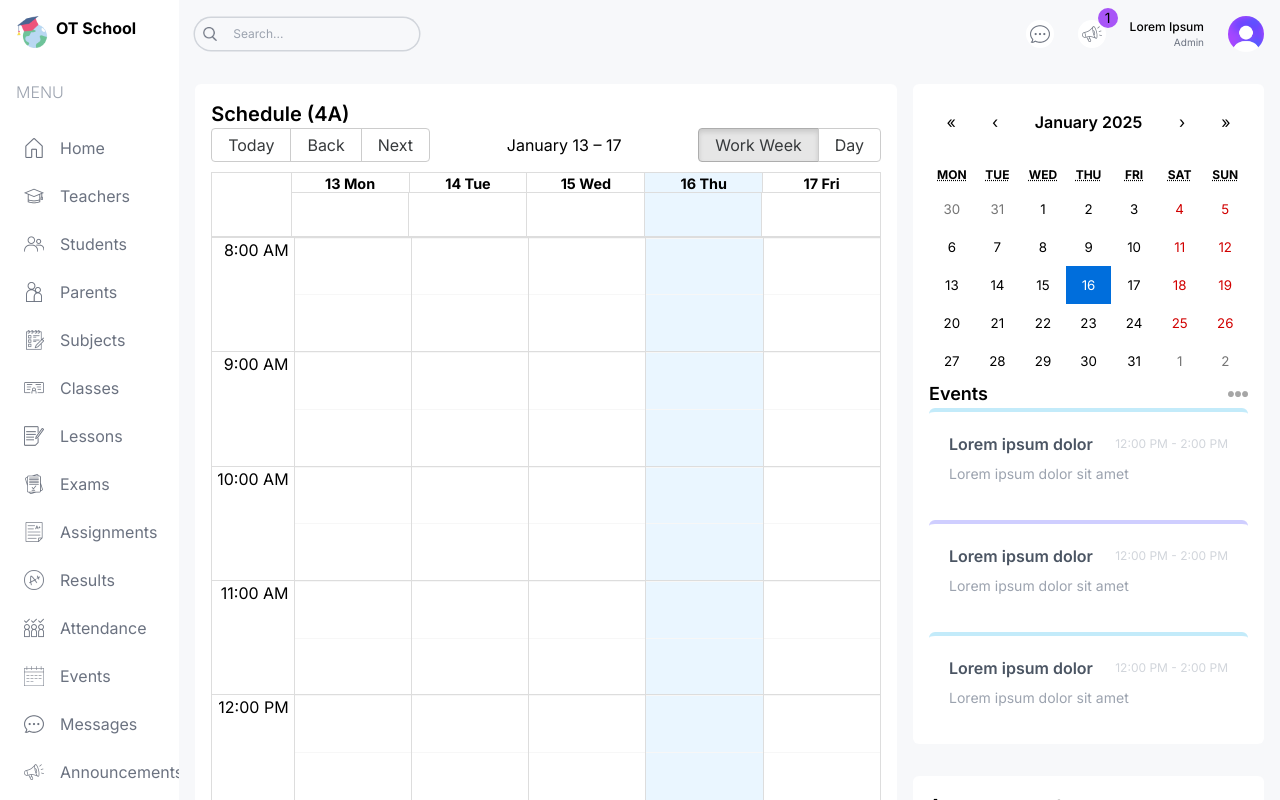
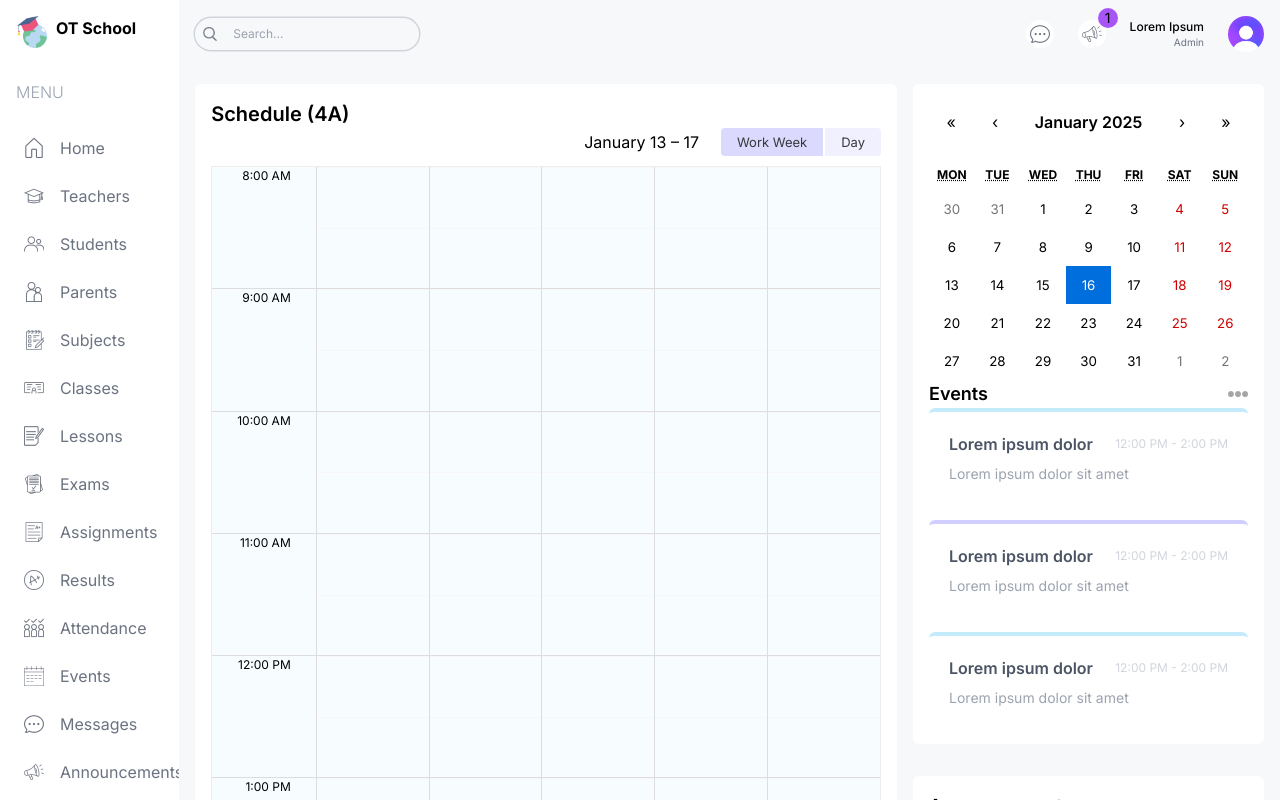
Before and after one commit to AlexThukynov1/ot-dashboard, a Next.js app: page /student in a window 1280 px wide. Shown: the top 800 px of the page. Built offline with nearby package versions, Linux system fonts and the light colour scheme.

Commit message:
Add files via upload

```diff
--- a/src/app/(dashboard)/teacher/page.tsx
+++ b/src/app/(dashboard)/teacher/page.tsx
@@ -1,7 +1,22 @@
-const TeacherPage = () => {
+import Announcements from "@/components/Announcements"
+import EventCalendar from "@/components/EventCalendar"
+import MainCalendar from "@/components/MainCalendar"
+
+const TeachertPage = () => {
   return (
-    <div className=''>TeacherPage</div>
+    <div className='p-4 flex gap-4 flex-col md:flex-row'>
+      <div className="w-full lg:w-2/3 flex flex-col gap-4">
+        <div className="h-full bg-white p-4 rounded-md">
+          <h1 className="text-xl font-semibold">Schedule (4A)</h1>
+          <MainCalendar/>
+        </div>
+      </div>
+      <div className="w-full xl:w-1/3 flex flex-col gap-8">
+        <EventCalendar/>
+        <Announcements/>
+      </div>
+    </div>
   )
 }
 
-export default TeacherPage
+export default TeachertPage
--- a/src/app/globals.css
+++ b/src/app/globals.css
@@ -17,3 +17,78 @@
 .react-calendar__navigation__label__labelText {
     font-weight: 600;
 }
+.rbc-btn-group:first-child {
+    display: none!important;
+}
+.rbc-toolbar-label {
+    text-align: right!important;
+    padding: 0 20px!important;
+}
+.rbc-btn-group:last-child {
+    font-size: 13px!important;
+}
+.rbc-btn-group:last-child button {
+    border: none !important;
+    background-color: #f1f0ff!important;
+    margin-left: 2px!important;
+}
+.rbc-toolbar button.rbc-active {
+    background-color: #dbdafe !important;
+    box-shadow: none !important;
+}
+.rbc-time-view {
+    border-color: #eee !important;
+}
+.rbc-time-header {
+    display: none!important;
+}
+.rbc-time-content {
+    border: none!important;
+}
+.rbc-time-gutter.rbc-time-column {
+font-size: 12px!important;
+}
+.rbc-time-gutter.rbc-time-column .rbc-timeslot-group {
+    padding: 0px 20px!important;
+}
+.rbc-timeslot-group {
+    background-color: #f7fdff!important;
+}
+.rbc-day-slot {
+    font-size: 14px!important;
+}
+.rbc-event {
+    bottom: none!important;
+    color: black!important;
+    padding: 10px!important;
+    margin: 10px!important;
+    width: 99%!important;
+}
+.rbc-event:nth-child(1) {
+    background-color: #e2f8ff!important;
+ }
+ .rbc-event:nth-child(2) {
+    background-color: #fefce8!important;
+ }
+ .rbc-event:nth-child(3) {
+    background-color: #f2f1ff!important;
+ }
+ .rbc-event:nth-child(4) {
+    background-color: #fdf2fb!important;
+ }
+ .rbc-event:nth-child(5) {
+    background-color: #e2f8ff!important;
+ }
+ .rbc-event:nth-child(6) {
+    background-color: #fefce8!important;
+ }
+ .rbc-event:nth-child(7) {
+    background-color: #f2f1ff!important;
+ }
+ .rbc-event:nth-child(8) {
+    background-color: #fdf2fb!important;
+ }
+ .rbc-event-label {
+    color: gray!important;
+    margin-bottom: 5px;
+ }
--- a/src/lib/data.ts
+++ b/src/lib/data.ts
@@ -921,143 +921,143 @@ export const calendarEvents = [
   {
     title: "Math",
     allDay: false,
-    start: new Date(2025, 1, 22, 8, 0),
-    end: new Date(2025, 1, 22, 8, 45),
+    start: new Date(2025, 0, 27, 8, 0),
+    end: new Date(2025, 0, 27, 8, 45),
   },
   {
     title: "English",
     allDay: false,
-    start: new Date(2025, 1, 22, 9, 0),
-    end: new Date(2025, 1, 22, 9, 45),
+    start: new Date(2025, 0, 27, 9, 0),
+    end: new Date(2025, 0, 27, 9, 45),
   },
   {
     title: "Biology",
     allDay: false,
-    start: new Date(2025, 1, 22, 10, 0),
-    end: new Date(2025, 1, 22, 10, 45),
+    start: new Date(2025, 0, 27, 10, 0),
+    end: new Date(2025, 0, 27, 10, 45),
   },
   {
     title: "Physics",
     allDay: false,
-    start: new Date(2025, 1, 22, 11, 0),
-    end: new Date(2025, 1, 22, 11, 45),
+    start: new Date(2025, 0, 27, 11, 0),
+    end: new Date(2025, 0, 27, 11, 45),
   },
   {
     title: "Chemistry",
     allDay: false,
-    start: new Date(2025, 1, 22, 13, 0),
-    end: new Date(2025, 1, 22, 13, 45),
+    start: new Date(2025, 0, 27, 13, 0),
+    end: new Date(2025, 0, 27, 13, 45),
   },
   {
     title: "History",
     allDay: false,
-    start: new Date(2025, 1, 22, 14, 0),
-    end: new Date(2025, 1, 22, 14, 45),
+    start: new Date(2025, 0, 27, 14, 0),
+    end: new Date(2025, 0, 27, 14, 45),
   },
   {
     title: "English",
     allDay: false,
-    start: new Date(2025, 1, 23, 9, 0),
-    end: new Date(2025, 1, 23, 9, 45),
+    start: new Date(2025, 0, 28, 9, 0),
+    end: new Date(2025, 0, 28, 9, 45),
   },
   {
     title: "Biology",
     allDay: false,
-    start: new Date(2025, 1, 23, 10, 0),
-    end: new Date(2025, 1, 23, 10, 45),
+    start: new Date(2025, 0, 28, 10, 0),
+    end: new Date(2025, 0, 28, 10, 45),
   },
   {
     title: "Physics",
     allDay: false,
-    start: new Date(2025, 1, 23, 11, 0),
-    end: new Date(2025, 1, 23, 11, 45),
+    start: new Date(2025, 0, 28, 11, 0),
+    end: new Date(2025, 0, 28, 11, 45),
   },
 
   {
     title: "History",
     allDay: false,
-    start: new Date(2025, 1, 23, 14, 0),
-    end: new Date(2025, 1, 23, 14, 45),
+    start: new Date(2025, 0, 28, 14, 0),
+    end: new Date(2025, 0, 28, 14, 45),
   },
   {
     title: "Math",
     allDay: false,
-    start: new Date(2025, 1, 24, 8, 0),
-    end: new Date(2025, 1, 24, 8, 45),
+    start: new Date(2025, 0, 28, 8, 0),
+    end: new Date(2025, 0, 28, 8, 45),
   },
   {
     title: "Biology",
     allDay: false,
-    start: new Date(2025, 1, 24, 10, 0),
-    end: new Date(2025, 1, 24, 10, 45),
+    start: new Date(2025, 0, 28, 10, 0),
+    end: new Date(2025, 0, 28, 10, 45),
   },
 
   {
     title: "Chemistry",
     allDay: false,
-    start: new Date(2025, 1, 24, 13, 0),
-    end: new Date(2025, 1, 24, 13, 45),
+    start: new Date(2025, 0, 28, 13, 0),
+    end: new Date(2025, 0, 28, 13, 45),
   },
   {
     title: "History",
     allDay: false,
-    start: new Date(2025, 1, 24, 14, 0),
-    end: new Date(2025, 1, 13, 24, 45),
+    start: new Date(2025, 0, 28, 14, 0),
+    end: new Date(2025, 0, 28, 24, 45),
   },
   {
     title: "English",
     allDay: false,
-    start: new Date(2025, 1, 25, 9, 0),
-    end: new Date(2025, 1, 15, 9, 45),
+    start: new Date(2025, 0, 29, 9, 0),
+    end: new Date(2025, 0, 29, 9, 45),
   },
   {
     title: "Biology",
     allDay: false,
-    start: new Date(2025, 1, 25, 10, 0),
-    end: new Date(2025, 1, 25, 10, 45),
+    start: new Date(2025, 0, 29, 10, 0),
+    end: new Date(2025, 0, 29, 10, 45),
   },
   {
     title: "Physics",
     allDay: false,
-    start: new Date(2025, 1, 25, 11, 0),
-    end: new Date(2025, 1, 25, 11, 45),
+    start: new Date(2025, 0, 29, 11, 0),
+    end: new Date(2025, 0, 29, 11, 45),
   },
 
   {
     title: "History",
     allDay: false,
-    start: new Date(2025, 1, 25, 14, 0),
-    end: new Date(2025, 1, 25, 14, 45),
+    start: new Date(2025, 0, 29, 14, 0),
+    end: new Date(2025, 0, 29, 14, 45),
   },
   {
     title: "Math",
     allDay: false,
-    start: new Date(2025, 1, 26, 8, 0),
-    end: new Date(2025, 1, 26, 8, 45),
+    start: new Date(2025, 0, 30, 8, 0),
+    end: new Date(2025, 0, 30, 8, 45),
   },
   {
     title: "English",
     allDay: false,
-    start: new Date(2025, 1, 26, 9, 0),
-    end: new Date(2025, 1, 26, 9, 45),
+    start: new Date(2025, 0, 30, 9, 0),
+    end: new Date(2025, 0, 30, 9, 45),
   },
 
   {
     title: "Physics",
     allDay: false,
-    start: new Date(2025, 1, 26, 11, 0),
-    end: new Date(2025, 1, 26, 11, 45),
+    start: new Date(2025, 0, 30, 11, 0),
+    end: new Date(2025, 0, 30, 11, 45),
   },
   {
     title: "Chemistry",
     allDay: false,
-    start: new Date(2025, 1, 26, 13, 0),
-    end: new Date(2025, 1, 26, 13, 45),
+    start: new Date(2025, 0, 30, 13, 0),
+    end: new Date(2025, 0, 30, 13, 45),
   },
   {
     title: "History",
     allDay: false,
-    start: new Date(2025, 1, 26, 14, 0),
-    end: new Date(2025, 1, 26, 14, 45),
+    start: new Date(2025, 0, 30, 14, 0),
+    end: new Date(2025, 0, 30, 14, 45),
   },
 ];
```
